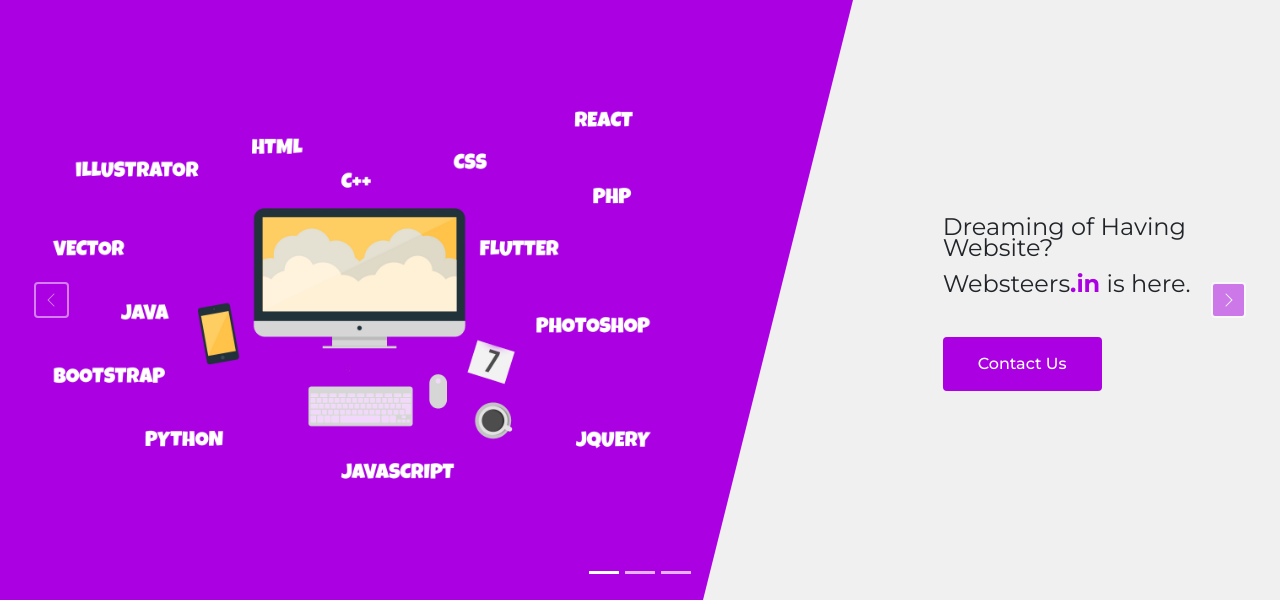
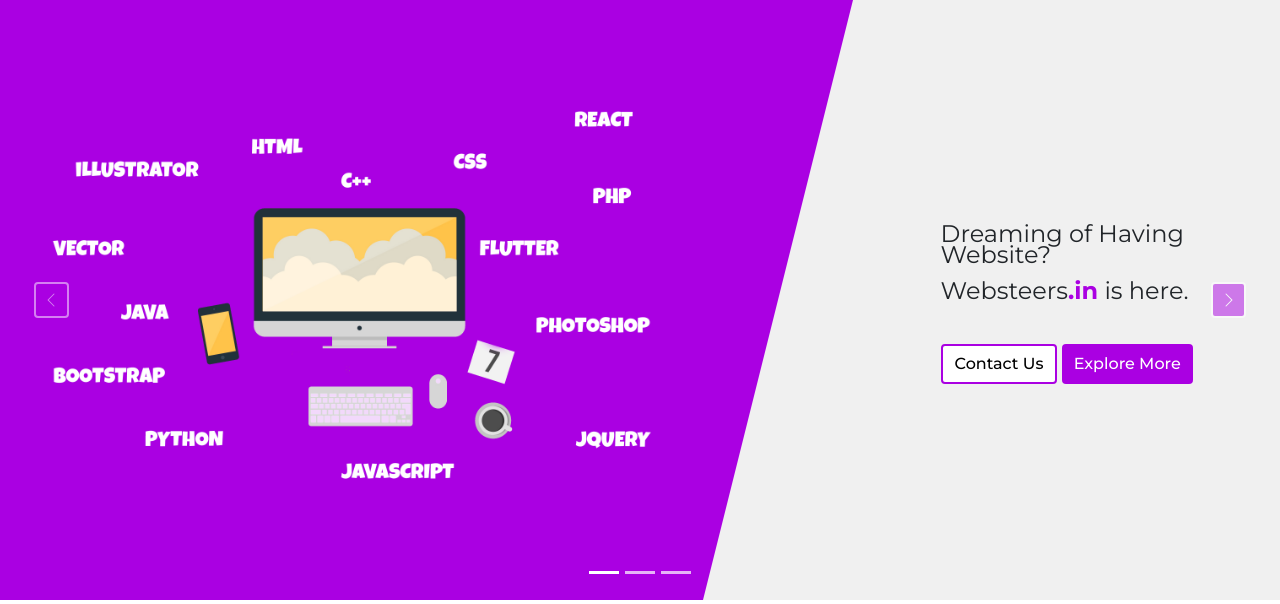
Before and after one commit to Danishbansal-cmd/websteers, a PHP site: page / in a window 1280 px wide. Shown: the part 70-674 px from the top of the page. Run offline with PHP 8.4, Linux system fonts and the light colour scheme; some libraries are stand-ins or nearby versions.

Commit message:
Edited the form_handle.php page and created the different css file for it along with other small changes in contact_formcss

```diff
--- a/css/contact_form.css
+++ b/css/contact_form.css
@@ -141,7 +141,7 @@ textarea.input-field-small {
 
 .get-in-touch {
     padding: 230px 0px;
-    background-image: url('images/contact_us_background.jpg');
+    background-image: url('../images/contact_us_background.jpg');
     background-position: center center;
     background-size: cover;
     position: relative;
--- /dev/null
+++ b/css/handle_form.css
@@ -0,0 +1,84 @@
+.thank-you-image {
+    width: 100%;
+    height: 400px;
+    background-image: url('../images/thank-you.png');
+    background-size: contain;
+    background-repeat: no-repeat;
+}
+
+.thank-you>.container>.row>.col-sm-5 {
+    display: flex;
+    justify-content: center;
+    flex-direction: column;
+}
+
+.thank-you-text p:first-child {
+    font-size: 3rem;
+    font-weight: 800;
+    margin: 0px;
+    margin-bottom: -10px;
+}
+
+.thank-you-text p,
+.thank-you-next p {
+    font-size: 1.1rem;
+    font-weight: 500;
+}
+
+.thank-you-next {
+    margin-top: 40px;
+}
+
+.thank-you-next p {
+    margin-bottom: 12px;
+}
+
+.thank-you-next a {
+    text-decoration: none;
+}
+
+.button-custom.first {
+    padding: 6px 12px;
+    background-color: white;
+    color: black;
+    border: 2px solid var(--global_color_main_first);
+    box-sizing: border-box;
+}
+
+.button-custom {
+    padding: 8px 12px;
+}
+
+@media only screen and (max-width: 992px) {
+    .thank-you>.container {
+        max-width: 100%;
+    }
+}
+
+@media only screen and (max-width: 768px) {
+    .thank-you-text p:first-child {
+        font-size: 2rem;
+    }
+
+    .thank-you-text p,
+    .thank-you-next p,
+    .button-custom {
+        font-size: 0.8rem;
+    }
+}
+
+@media only screen and (max-width: 660px) {
+
+    .thank-you>.container>.row>.col-sm-5,
+    .thank-you>.container>.row>.col-sm-7 {
+        width: 100%;
+    }
+
+    .thank-you>.container>.row>.col-sm-5 {
+        margin: 30px 0px 0px 0px;
+    }
+
+    .thank-you-next {
+        margin-top: 20px;
+    }
+}
--- a/css/index.css
+++ b/css/index.css
@@ -120,20 +120,13 @@
     height: var(--carousel_slide_second_height)
 }
 
-.slide-second-text-box {
-    display: flex;
-    align-items: flex-start;
-    flex-direction: column;
-}
-
 .slide-second-text-box p {
     margin: 0;
 }
 
-/* .slide-second-text-box p:nth-child(-n+3) {
-    font-size: 4vw;
-    font-weight: 700;
-} */
+.slide-second-text-box a {
+    text-decoration: none;
+}
 
 .slide-second-text-box p:nth-child(1) {
     font-weight: 900;
@@ -161,7 +154,6 @@
 
 .carousel-slide-third .col-sm-8,
 .carousel-slide-third .col-sm-4 {
-    padding: 0px;
     background-color: #0000000f;
 }
 
@@ -176,6 +168,10 @@
     align-items: center;
     justify-content: center;
     height: var(--carousel_slide_third_height);
+}
+
+.slide-third-text-box a {
+    text-decoration: none;
 }
 
 .slide-third-text-box p:nth-child(-n+3) {
--- a/index.php
+++ b/index.php
@@ -25,11 +25,6 @@
                                 </p>
                                 <p class="text-center text-white"> UI/UX DESIGNER AND WEB DEVELOPER
                                 </p>
-
-                                <!-- <a href="">
-                                    <button class="button-custom text-white">Download Resume
-                                    </button>
-                                </a> -->
                             </div>
                         </div>
                     </div>
@@ -51,8 +46,11 @@
                                     <p>Designed By</p>
                                     <p>Websteers</p>
                                     <a href="./contact-us-websteers.php">
-                                        <button class="button-custom text-white">Contact Us
+                                        <button class="button-custom first">Contact Us
                                         </button>
+                                    </a>
+                                    <a href="./services-websteers.php">
+                                        <button class="button-custom text-white">Explore More</button>
                                     </a>
                                 </div>
                             </div>
@@ -76,8 +74,11 @@
                                     <p>Website?</p>
                                     <p>Websteers<span>.in</span> is here.</p>
                                     <a href="./contact-us-websteers.php">
-                                        <button class="button-custom text-white">Contact Us
+                                        <button class="button-custom first">Contact Us
                                         </button>
+                                    </a>
+                                    <a href="./services-websteers.php">
+                                        <button class="button-custom text-white">Explore More</button>
                                     </a>
                                 </div>
                             </div>
@@ -568,7 +569,6 @@ if (width <= 768) {
     //for slide-third
     $(":root").css('--carousel_slide_third_height', '300px')
     $(".carousel-slide-third .col-sm-8").css('border-right', '0px')
-    $(".carousel-slide-third .button-custom").css('padding', '10px 25px')
     $(".slide-third-text-box p:nth-child(2)").css("display", "none")
     $(".slide-third-text-box p:nth-child(1)").html(function(index, current_content) {
         return current_content + " Website?"
@@ -578,7 +578,6 @@ if (width <= 768) {
     //for slide-second
     $(":root").css('--carousel_slide_second_height', '300px')
     $(".carousel-slide-second .col-sm-4").css('background-color', '#e3e3e3')
-    $(".carousel-slide-second .button-custom").css('padding', '10px 25px')
     $(".slide-second-text-box p:nth-child(3)").css("display", "none")
     $(".slide-second-text-box p:nth-child(2)").html(function(index, current_content) {
         return current_content + " Websteers"
@@ -591,7 +590,6 @@ $(window).resize(function() {
         //for slide-third
         $(":root").css('--carousel_slide_third_height', '300px')
         $(".carousel-slide-third .col-sm-8").css('border-right', '0px')
-        $(".carousel-slide-third .button-custom").css('padding', '10px 25px')
         $(".slide-third-text-box p:nth-child(2)").css("display", "none")
         $(".slide-third-text-box p:nth-child(1)").html("Dreaming of Having Website?")
         $(".slide-third-text-box p:nth-child(1)").css("margin-bottom", "0px")
@@ -599,7 +597,6 @@ $(window).resize(function() {
         //for slide-second
         $(":root").css('--carousel_slide_second_height', '300px')
         $(".carousel-slide-second .col-sm-4").css('background-color', '#e3e3e3')
-        $(".carousel-slide-second .button-custom").css('padding', '10px 25px')
         $(".slide-second-text-box p:nth-child(3)").css("display", "none")
         $(".slide-second-text-box p:nth-child(2)").html('Designed By Websteers')
         $(".slide-second-text-box p:nth-child(2)").css('margin-bottom', '30px')
@@ -607,7 +604,6 @@ $(window).resize(function() {
         //for slide-third to original state
         $(".carousel-slide-third .col-sm-8").css('border-right', '150px solid transparent')
         $(":root").css('--carousel_slide_third_height', '600px')
-        $(".carousel-slide-third .button-custom").css('padding', '15px 35px')
         $(".slide-third-text-box p:nth-child(2)").css("display", "block")
         $(".slide-third-text-box p:nth-child(1)").html("Dreaming of Having")
         $(".slide-third-text-box p:nth-child(1)").css("margin-bottom", "-15px")
@@ -615,7 +611,6 @@ $(window).resize(function() {
         //for slide-second to original state
         $(":root").css('--carousel_slide_second_height', '600px')
         $(".carousel-slide-second .col-sm-4").css('background-color', '#0000000f')
-        $(".carousel-slide-second .button-custom").css('padding', '15px 35px')
         $(".slide-second-text-box p:nth-child(3)").css("display", "block")
         $(".slide-second-text-box p:nth-child(2)").html('Designed By')
         $(".slide-second-text-box p:nth-child(2)").css('margin-bottom', '0px')
--- a/widgets/header.php
+++ b/widgets/header.php
@@ -37,6 +37,9 @@
 
     <!-- Style for the Contact Form -->
     <link rel="stylesheet" href="css/contact_form.css">
+
+    <!-- Script for Handling Form css-->
+    <link href="css/handle_form.css" rel="stylesheet"></script>
 
     <!-- Script for Contact Form -->
     <script src="js/contact_form_script.js"></script>
```
Also changed, not shown: form-handle.php (+0 -87 lines).
